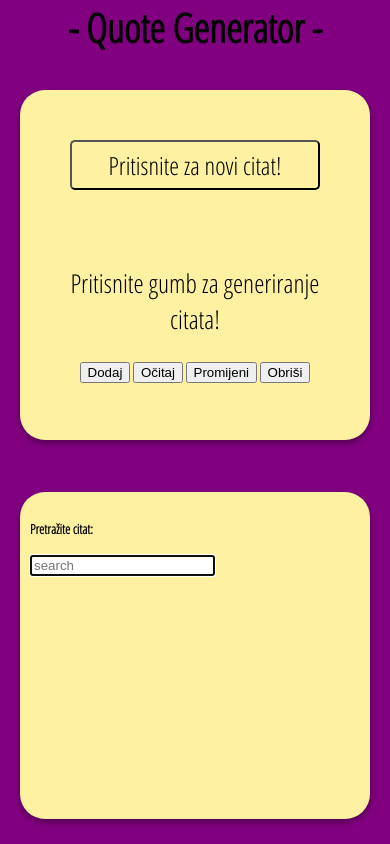
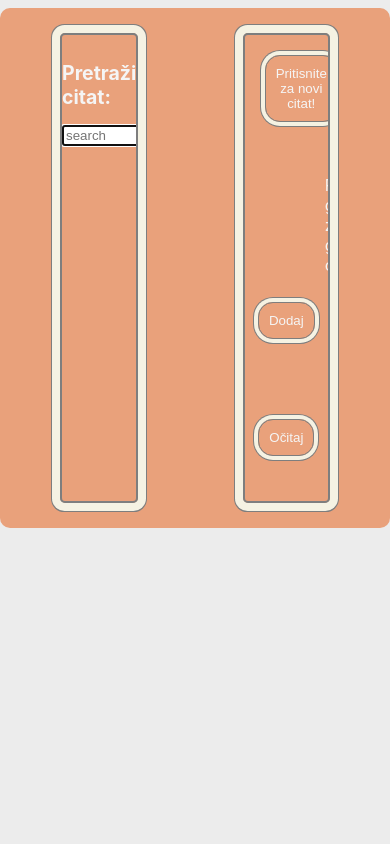
Before and after one commit to msostaric031/app1, a plain HTML site: page index.html in a window 390 px wide. Drawn offline with Linux system fonts and the light colour scheme.

Commit message:
App revamp

```diff
--- /dev/null
+++ b/_buttons.scss
@@ -0,0 +1,20 @@
+@import "variables";
+
+@mixin btnProperties {
+  border: $primary-color 1px solid;
+  box-shadow: $shadow-style-btn;
+  background-color: transparent;
+  color: $secondary-color;
+
+  &:active {
+    transform: translateY(2px);
+  }
+}
+
+.btn {
+  @include btnProperties();
+}
+
+.randomQuote {
+  @include btnProperties();
+}
--- /dev/null
+++ b/_config.scss
@@ -0,0 +1,29 @@
+@import "variables";
+@import url("https://fonts.googleapis.com/css2?family=Roboto+Mono:wght@100&display=swap");
+
+body {
+  background-color: #ececec;
+}
+.container {
+  font-family: -apple-system, BlinkMacSystemFont, "Segoe UI", Roboto, Oxygen,
+    Ubuntu, Cantarell, "Open Sans", "Helvetica Neue", sans-serif;
+  height: 500px;
+  max-width: 900px;
+  display: flex;
+  padding: 10px;
+  gap: 5px;
+  background-color: #e9a17b;
+  border-radius: 10px;
+  position: absolute;
+  right: 0;
+  left: 0;
+  margin: auto;
+}
+
+%mutual {
+  overflow: hidden;
+  position: relative;
+  border: $primary-color 2px solid;
+  box-shadow: $shadow-style;
+  color: $secondary-color;
+}
--- /dev/null
+++ b/_variables.scss
@@ -0,0 +1,4 @@
+$primary-color: #7e7e7e;
+$secondary-color: #f5f5f5;
+$shadow-style: 0 0 0 8px #f5f2e3, 0 0 0 9px #7e7e7e;
+$shadow-style-btn: 0 0 0 4px #f5f2e3, 0 0 0 5px #7e7e7e;
--- a/index.html
+++ b/index.html
@@ -4,38 +4,33 @@
     <meta charset="UTF-8" />
     <meta http-equiv="X-UA-Compatible" content="IE=edge" />
     <meta name="viewport" content="width=device-width, initial-scale=1.0" />
-    <link rel="stylesheet" href="main.css" />
+    <link rel="stylesheet" href="css/style.css" />
     <title>Quote Generator</title>
   </head>
   <body>
     <div class="container">
-      <div class="title">- Quote Generator -</div>
       <div class="list">
-        <h4>Pretražite citat:</h2>
+        <h2>Pretražite citat:</h2>
         <input
           autofocus
           placeholder="search"
-          class="input"
+          class="input search"
           type="text"
           autocomplete="off"
           name="search"
-          id="search"
         />
 
-          <ul class="list-group" id="list"></ul>
-
+        <ul class="list-group"></ul>
       </div>
-      <div id="quote-generator">
-        <button id="btn" class="btn randomQuote">Pritisnite za novi citat!</button>
-        <div id="output" class="txt">Pritisnite gumb za generiranje citata!</div>
-        <button id="btnCreate">Dodaj</button>
-        <button class="read">Očitaj</button>
-        <button id="btnUpdate"  class="update">Promijeni</button>
-        <button class="delete">Obriši</button>
-
+      <div class="quote-generator">
+        <button class="randomQuote">Pritisnite za novi citat!</button>
+        <div class="txt">Pritisnite gumb za generiranje citata!</div>
+        <button class="btn create">Dodaj</button>
+        <button class="btn read">Očitaj</button>
+        <button class="btn update">Promijeni</button>
+        <button class="btn delete">Obriši</button>
       </div>
     </div>
-
 
     <script src="main.js"></script>
   </body>
--- a/main.js
+++ b/main.js
@@ -27,7 +27,7 @@ document.querySelector(".randomQuote").addEventListener("click", function () {
     citati[Math.floor(Math.random() * citati.length)].name;
 });
 
-const list = document.getElementById("list");
+const list = document.querySelector(".list-group");
 
 function setList(group) {
   clearList();
@@ -65,7 +65,7 @@ function getRelevancy(value, term, searchTerm) {
   }
 }
 
-const searchInput = document.getElementById("search");
+const searchInput = document.querySelector(".search");
 
 searchInput.addEventListener("input", (event) => {
   let value = event.target.value;
@@ -90,7 +90,7 @@ searchInput.addEventListener("input", (event) => {
 // --CRUD--
 
 // Create
-btnCreate.addEventListener("click", function () {
+document.querySelector(".create").addEventListener("click", function () {
   citati.push({
     name: prompt("Unesite citat i autora u obliku: citat - autor"),
   });
--- a/main.scss
+++ /dev/null
@@ -1,196 +0,0 @@
-$grid1: 50px 1fr 1fr 1fr / 1fr 1fr 1fr 1fr;
-
-@font-face {
-  src: url(fonts/OpenSansCondensed-Light.ttf);
-  font-family: opensans;
-}
-@font-face {
-  src: url(fonts/OpenSansCondensed-Bold.ttf);
-  font-family: opensansbold;
-}
-
-body {
-  margin: 0;
-}
-.container {
-  width: 100vw;
-  height: 100vh;
-
-  font-size: 20px;
-  display: grid;
-  grid-template: $grid1;
-  gap: 10px;
-  padding: 10px;
-  background: #fcc883;
-}
-
-.title {
-  grid-column-start: 2;
-  grid-column-end: 4;
-  text-align: center;
-  font-weight: bold;
-  font-size: 40px;
-  font-family: opensans;
-}
-#quote-generator {
-  grid-row-start: 2;
-  grid-row-end: 3;
-  grid-column-start: 3;
-  grid-column-end: 4;
-  border-radius: 5px;
-  box-shadow: rgba(0, 0, 0, 0.16) 0px 3px 6px, rgba(0, 0, 0, 0.23) 0px 3px 6px;
-  background-color: #fff1a2;
-  margin-top: 20px;
-  margin-left: 50px;
-  text-align: center;
-  font-family: opensans;
-  border-radius: 25px;
-}
-
-.list {
-  margin-top: 20px;
-  box-shadow: rgba(0, 0, 0, 0.16) 0px 3px 6px, rgba(0, 0, 0, 0.23) 0px 3px 6px;
-  border-radius: 25px;
-  font-family: opensans;
-  grid-row-start: 2;
-  grid-row-end: 3;
-  grid-column-start: 2;
-  grid-column-end: 3;
-  padding: 10px;
-  background: #fff1a2;
-  margin-left: 20px;
-}
-
-#btn {
-  margin: 50px auto;
-  height: 50px;
-  width: 250px;
-  font-size: 25px;
-  background-color: transparent;
-  font-family: opensans;
-  border-radius: 5px;
-}
-
-#output {
-  margin: 25px;
-  font-size: 26px;
-  color: #000;
-}
-
-.btn:hover {
-  box-shadow: 0 12px 16px 0 rgba(0, 0, 0, 0.24),
-    0 17px 50px 0 rgba(0, 0, 0, 0.19);
-}
-
-.btn:active {
-  box-shadow: 0 5px #666;
-  transform: translateY(4px);
-  box-shadow: 0 12px 16px 0 rgba(0, 0, 0, 0.24),
-    0 17px 50px 0 rgba(0, 0, 0, 0.19);
-}
-
-.list-group {
-  list-style: disc;
-  padding: 15px;
-}
-
-@media only screen and (min-width: 300px) and (max-width: 765px) {
-  .container {
-    display: grid;
-    grid-template-columns: 1fr 1fr 1fr;
-    grid-template-rows: 80px 1fr 1fr;
-    background-color: purple;
-    font-size: smaller;
-    padding: 0;
-  }
-  #quote-generator {
-    margin: 0;
-    grid-column-start: 2;
-    grid-column-end: 3;
-    grid-row-start: 2;
-    height: 350px;
-    width: 350px;
-  }
-  .title {
-    grid-column-end: 3;
-  }
-  .list {
-    grid-row-start: 3;
-    margin-bottom: 25px;
-    margin-left: 0;
-  }
-}
-
-@media only screen and (min-width: 480px) and (max-width: 765px) {
-  .container {
-    background-color: green;
-    display: grid;
-    grid-template-columns: 1fr 1fr 1fr;
-    grid-template-rows: 80px 1fr 1fr;
-    font-size: smaller;
-    padding: 0;
-  }
-  .title {
-    grid-column-end: 3;
-  }
-  #quote-generator {
-    height: 300px;
-    width: 250px;
-  }
-}
-
-@media only screen and (min-width: 768px) and (max-width: 991px) {
-  .container {
-    background-color: blue;
-    display: grid;
-    grid-template-columns: 10px 1fr 1fr 10px;
-    grid-template-rows: 80px 1fr 1fr 1fr;
-    padding: 0;
-  }
-  #quote-generator {
-    grid-row-end: 4;
-    margin-top: 25px;
-    margin-left: 0;
-  }
-  #btn {
-    width: 80%;
-  }
-
-  #output {
-    margin: 25px 10px;
-  }
-  .list {
-    grid-row-end: 4;
-    margin-top: 25px;
-    margin-left: 0;
-    margin-right: 40px;
-  }
-}
-
-@media only screen and (min-width: 992px) and (max-width: 1279px) {
-  .container {
-    background-color: red;
-  }
-  #quote-generator {
-    height: 400px;
-    width: 360px;
-  }
-
-  #output {
-    margin: 25px 10px;
-  }
-}
-
-@media only screen and (min-width: 1280px) {
-  .container {
-    background-color: orange;
-  }
-  #quote-generator {
-    height: 400px;
-    width: 600px;
-  }
-
-  #output {
-    margin: 25px 10px;
-  }
-}
--- /dev/null
+++ b/style.scss
@@ -0,0 +1,49 @@
+@import "config";
+@import "buttons";
+@import "variables";
+
+.list {
+  @extend %mutual;
+  min-height: 200px;
+  width: 290px;
+  border-radius: 5px;
+  padding: 10px;
+  margin: 15px 50px;
+  font-size: 13px;
+
+  .list-group {
+    width: 200px;
+    padding: 20px;
+    position: relative;
+    overflow: hidden;
+  }
+}
+
+.quote-generator {
+  @extend %mutual;
+  width: 450px;
+  text-align: center;
+  margin: 15px 50px;
+  border-radius: 5px;
+
+  .btn {
+    margin: 40px 10px;
+    padding: 10px;
+    border-radius: 15px;
+  }
+
+  .randomQuote {
+    margin: 20px;
+    border-radius: 15px;
+    padding: 10px;
+  }
+
+  .txt {
+    position: relative;
+    top: 5%;
+  }
+
+  * {
+    padding: 10px 80px;
+  }
+}
```
Also changed, not shown: css/style.css (added), main.css (deleted), 2 other files.
